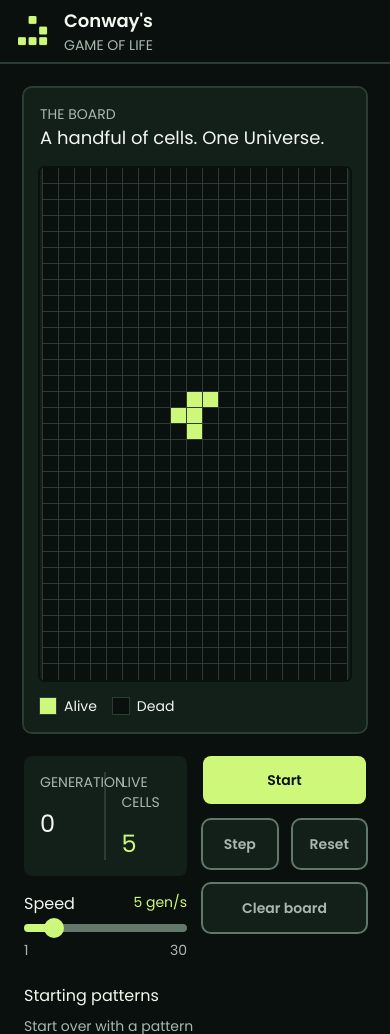
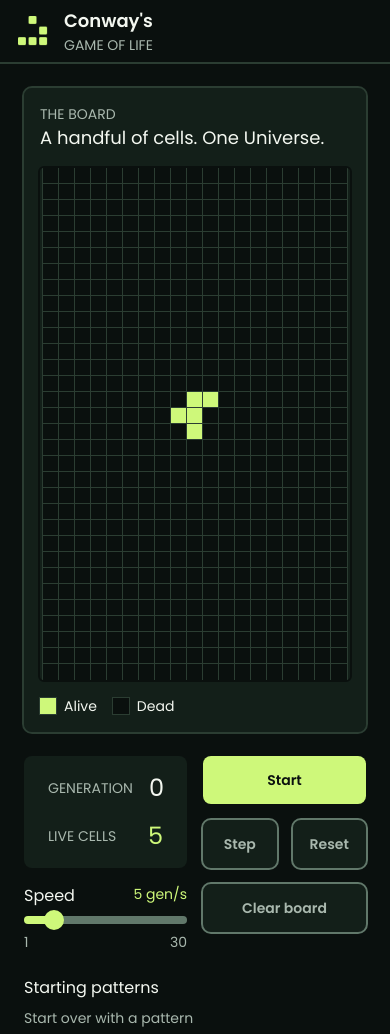
Before and after one commit to StackOverflowIsBetterThanAnyAI/conways-game-of-life, a React (Vite) app: page / in a window 390 px wide. Shown: the top 1034 px of the page. Built offline with nearby package versions, Linux system fonts and the light colour scheme.

Commit message:
responsive

```diff
--- a/src/components/ui/InfoPanel.tsx
+++ b/src/components/ui/InfoPanel.tsx
@@ -5,8 +5,8 @@ type InfoPanelProps = {
 
 const InfoPanel = ({ generation, liveCells }: InfoPanelProps) => {
     return (
-        <dl className="rounded-lg w-full grid grid-cols-2 divide-x-2 divide-border py-4 bg-background-light col-start-1 row-start-1 row-span-2">
-            <div className="flex flex-col gap-4 px-4">
+        <dl className="rounded-lg w-full grid grid-cols-1 sm:grid-cols-2 gap-y-4 sm:divide-x-2 divide-border px-2 py-4 bg-background-light col-start-1 row-start-1 row-span-2">
+            <div className="flex sm:flex-col gap-4 px-4 max-sm:items-center max-sm:justify-between">
                 <dt className="uppercase text-sm sm:text-base">Generation</dt>
                 <dd
                     aria-live="polite"
@@ -15,7 +15,7 @@ const InfoPanel = ({ generation, liveCells }: InfoPanelProps) => {
                     {generation}
                 </dd>
             </div>
-            <div className="flex flex-col gap-4 px-4">
+            <div className="flex sm:flex-col gap-4 px-4 max-sm:items-center max-sm:justify-between">
                 <dt className="uppercase text-sm sm:text-base">Live cells</dt>
                 <dd
                     aria-live="polite"
```
